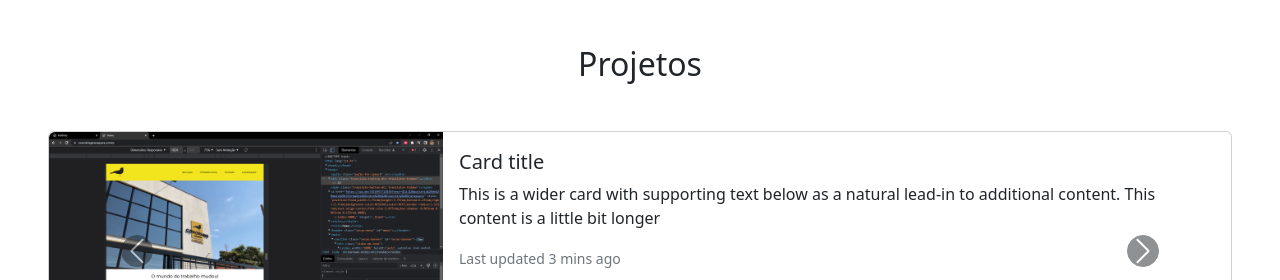
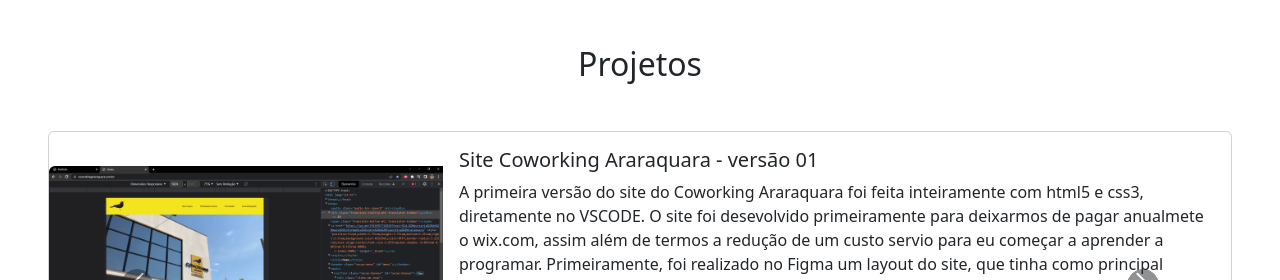
Before and after one commit to LeninMatos/portifolioLenin, a plain HTML site: page index.html in a window 1280 px wide. Shown: the part 2318-2598 px from the top of the page. Drawn offline with nearby package versions, Linux system fonts and the light colour scheme; files that its build step writes are made by us from their sources.

Commit message:
mais uma vez, tentado resolver bug

```diff
--- a/index.html
+++ b/index.html
@@ -6,7 +6,7 @@
     <meta http-equiv="X-UA-Compatible" content="IE=edge">
     <meta name="viewport" content="width=device-width, initial-scale=1.0">
     <title>Portfolio </title>
-    <link rel="stylesheet" href="styles.css">
+    <link rel="stylesheet" href="/css/styles.css">
     <link href="https://cdn.jsdelivr.net/npm/bootstrap@5.2.3/dist/css/bootstrap.min.css" rel="stylesheet"
         integrity="sha384-rbsA2VBKQhggwzxH7pPCaAqO46MgnOM80zW1RWuH61DGLwZJEdK2Kadq2F9CUG65" crossorigin="anonymous">
 </head>
@@ -203,10 +203,13 @@
                                 </div>
                                 <div class="col-md-8">
                                     <div class="card-body">
-                                        <h5 class="card-title">Card title</h5>
-                                        <p class="card-text">This is a wider card with supporting text below as a
-                                            natural
-                                            lead-in to additional content. This content is a little bit longer</p>
+                                        <h5 class="card-title">Site Coworking Araraquara - versão 01 </h5>
+                                        <p class="card-text">A primeira versão do site do Coworking Araraquara foi feita inteiramente com
+                                            html5 e css3, diretamente no VSCODE. O site foi desevolvido primeiramente para deixarmos de pagar
+                                            anualmete o wix.com, assim além de termos a redução de um custo servio para eu começar a aprender
+                                            a programar. Primeiramente, foi realizado no Figma um layout do site, que tinha como principal objetivo
+                                            a convers
+                                        </p>
                                         <p class="card-text"><small class="text-muted">Last updated 3 mins ago</small>
                                         </p>
                                         <div>
@@ -289,7 +292,6 @@
         <section id="cursos" class="secao-cursos mt-5">
             <section>
                 <h2 class="titulo text-center">Cursos</h2>
-                <h3 class="titulo text-center fs-6 fw-lighter">em ordem cronologica</h3>
             </section>
             <section class="container">
                 <div class="row align-items-center mt-5">
```
